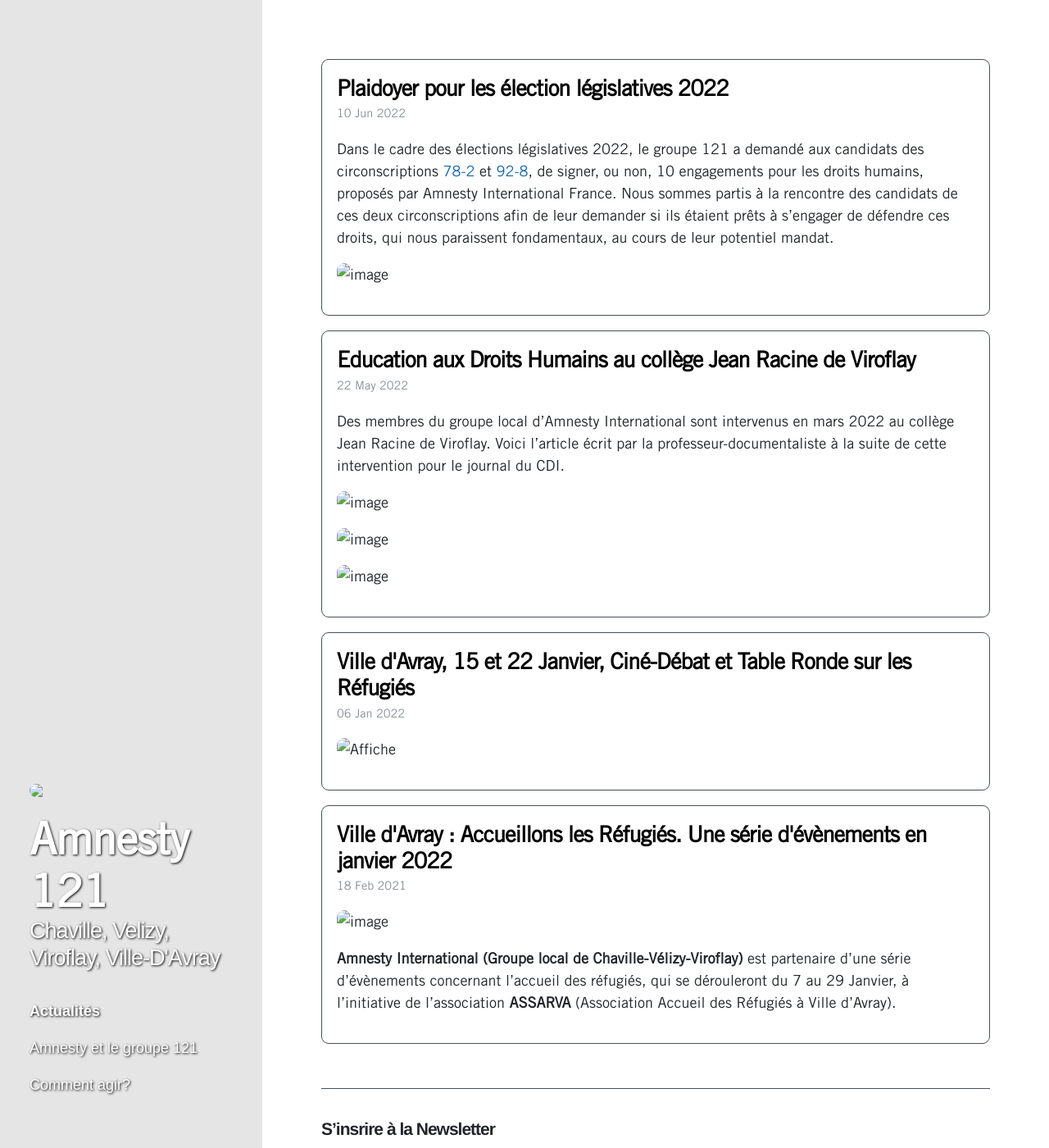
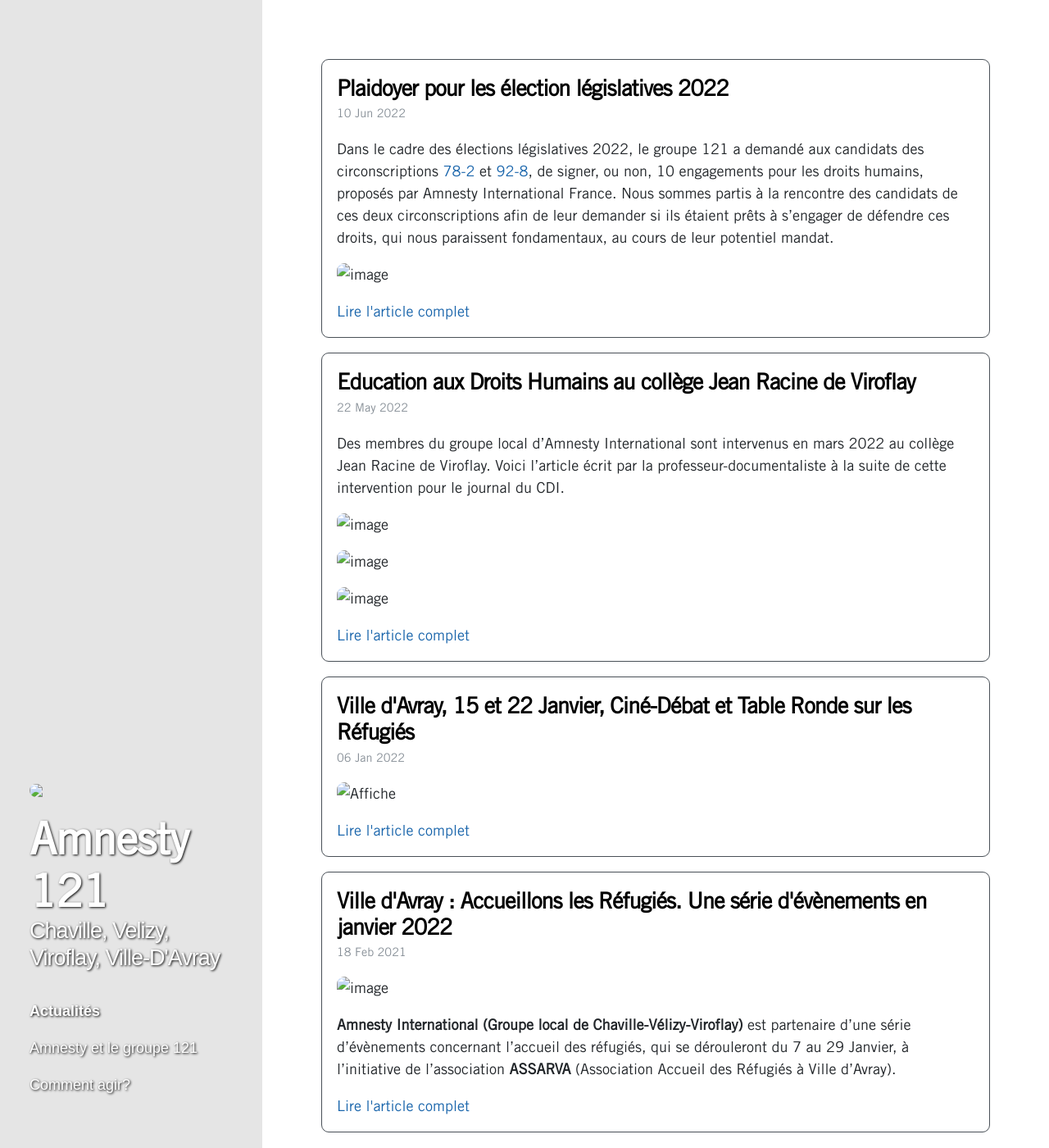
Before and after one commit to Amnesty121/SiteAmnesty121-dev, a Jekyll site: the page built from README.md, in a window 1280 px wide and 1400 px high. Shown: the whole window at 82% size. Built offline with Jekyll 4.4.1, drawn with Linux system fonts in a browser that asks for light colours; nearby versions of some CDN libraries; our own code applies the rules of GitHub Pages for plain Markdown files; comment, search, counter and statistics services are not loaded.

Commit message:
Update home.html

```diff
--- a/_layouts/home.html
+++ b/_layouts/home.html
@@ -25,6 +25,9 @@ layout: default
           {{ post.excerpt }}
         {% endif %}
       </p>
+      <a href="{{ post.url | relative_url }}">
+          Lire l'article complet
+        </a>
     </div>
   {% endif %}
   {% endfor %}
```
